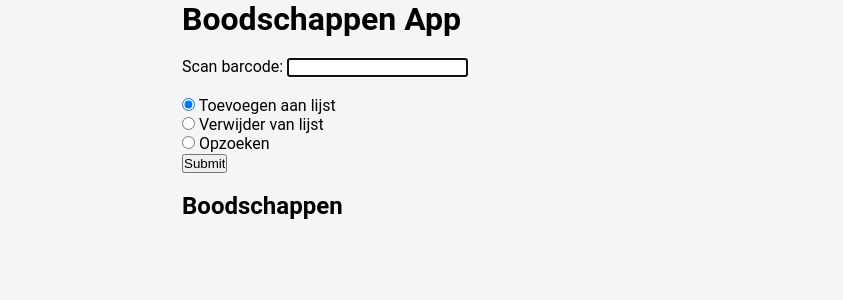
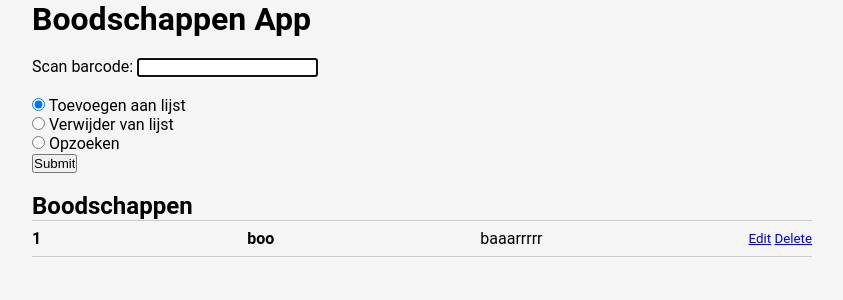
Before and after one commit to okoeroo/boodschappen, a FastAPI app: page / in a window 1280 px wide. Shown: the top 300 px of the page, without its empty margins (218-1061 px from the left). Run offline with FastAPI, Linux system fonts and the light colour scheme; data comes from the database, SQL or seed files in the repository; data that the repository does not hold is empty.

Commit message:
Lots of fixes

```diff
--- a/app/main.py
+++ b/app/main.py
@@ -32,7 +32,19 @@ def get_db():
 
 
 # MAIN
+def test():
+    boodschap = models.Boodschap()
+    boodschap.barcode = "baaarrrrr"
+    boodschap.omschrijving = 'boo'
+    boodschap.aantal = 1
 
+    print(boodschap)
+
+    db = sessionlocal()
+    db.add(boodschap)
+    db.commit()
+
+test()
 
 
 # Load FastAPI
@@ -59,7 +71,28 @@ async def home(request: Request, db: Session = Depends(get_db)):
 
 @app.post("/boodschappen", response_class=RedirectResponse, status_code=302)
 async def boodschappen(response: Response, barcode: str = Form(),
-                       boodschappen_direct: str = Form()):
+                       boodschappen_direct: str = Form(),
+                       db: Session = Depends(get_db)):
+
+    print("post data:", barcode, boodschappen_direct)
+
+    boodschap = db.query(models.Boodschap).filter(models.Boodschap.barcode == barcode).first()
+    if not boodschap:
+        boodschap = models.Boodschap()
+        boodschap.barcode = barcode
+        boodschap.aantal = 1
+
+        db.add(boodschap)
+        db.commit()
+    else:
+        boodschap.aantal = boodschap.aantal + 1
+        db.commit()
+
+
+    print("lookup:", boodschap)
+
+#    return templates.TemplateResponse("edit.html", {"request": request, "todo": todo})
+
 
     # Doe lookup, wel bestaan:
     #                   is +1 bij toevoegen. Of -1 bij verwijderen.
@@ -74,7 +107,6 @@ async def boodschappen(response: Response, barcode: str = Form(),
 #    return RedirectResponse(url=app.url_path_for("home"), status
 #
 #
-    print(barcode, boodschappen_direct)
 
     response.set_cookie(key="boodschappen_direct", value=boodschappen_direct)
 
--- a/app/models.py
+++ b/app/models.py
@@ -6,6 +6,7 @@ from database import Base
 class Boodschap(Base):
     __tablename__ = 'boodschappen'
     id = Column(Integer, primary_key=True)
+    barcode = Column(Text)
     omschrijving = Column(Text)
     aantal = Column(Integer)
 
--- a/app/static/styles.css
+++ b/app/static/styles.css
@@ -11,7 +11,7 @@ body{
 
 main{
     width: 100%;
-    max-width: 520px;
+    max-width: 820px;
     margin: 0 auto;
     padding: 0 20px;
 }
--- a/app/templates/index.html
+++ b/app/templates/index.html
@@ -21,8 +21,9 @@
 <div>
     {% for boodschap in boodschappen %}
         <div class="boodschap">
-            {{ boodschap.aantal }}<br>
-            {{ boodschap.omschrijving }}<br>
+            <b>{{ boodschap.aantal }}</b>
+            <b>{{ boodschap.omschrijving }}</b>
+            {{ boodschap.barcode }}
             <small>
                 <a href="edit/{{ boodschap.id }}">Edit</a>
                 <a href="delete/{{ boodschap.id }}">Delete</a>
```
